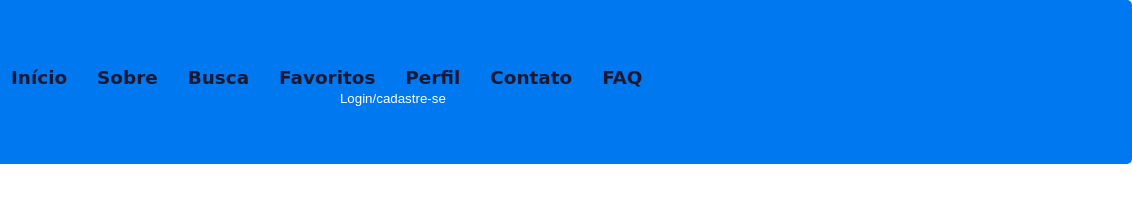
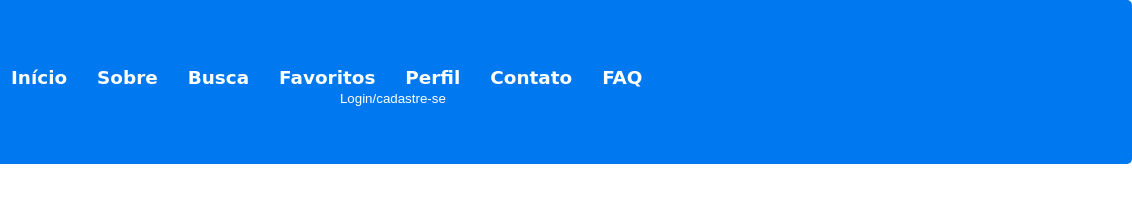
Before and after one commit to loyaltha/meuguiau, a plain HTML site: page index.html in a window 1280 px wide. Shown: the full height of the page, 148-1280 px from the left. Drawn offline with Linux system fonts and the light colour scheme.

Commit message:
cor da fonte

```diff
--- a/style.css
+++ b/style.css
@@ -16,7 +16,7 @@ body {
 	margin: 0px 0px 20px 0px;
     background-color: #0078f0;
 	border-radius: 5px;
-	color: #1b1833;
+	color: #fff;
 }
 
 .logo {
```
